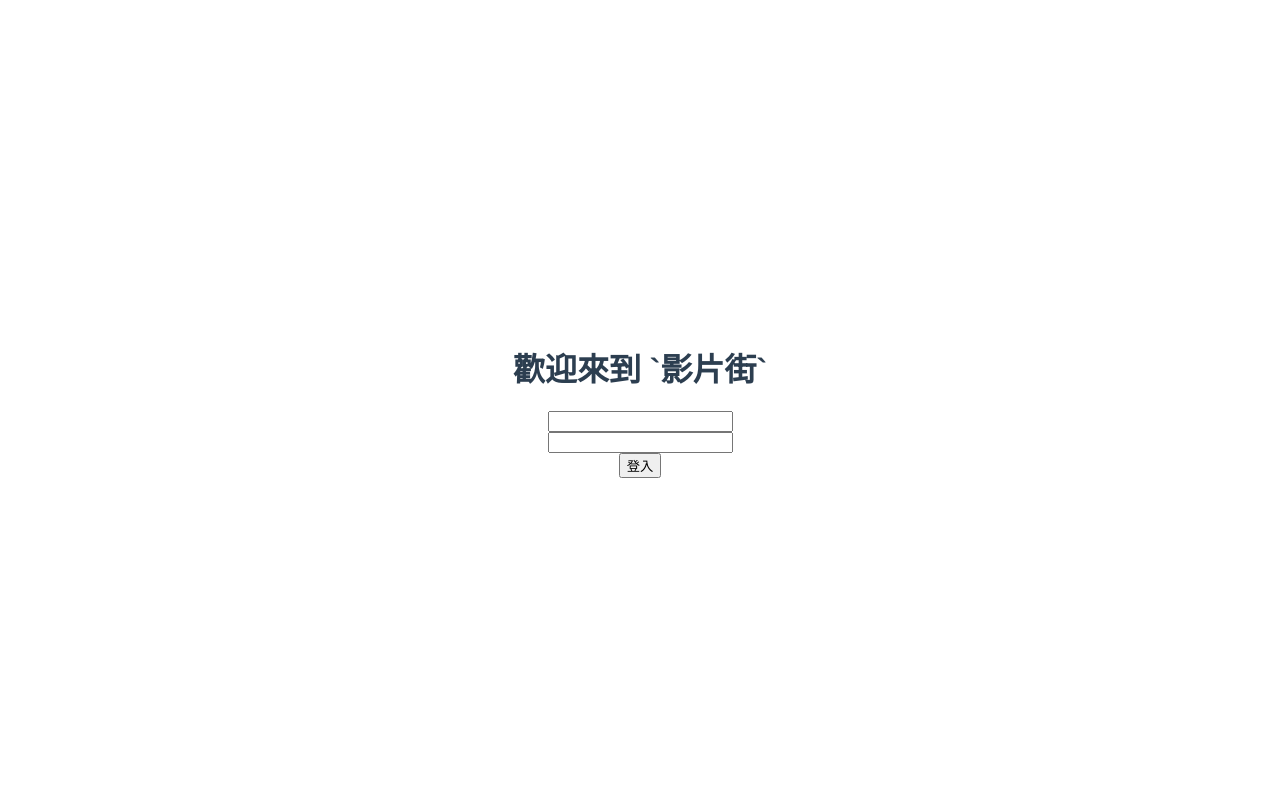
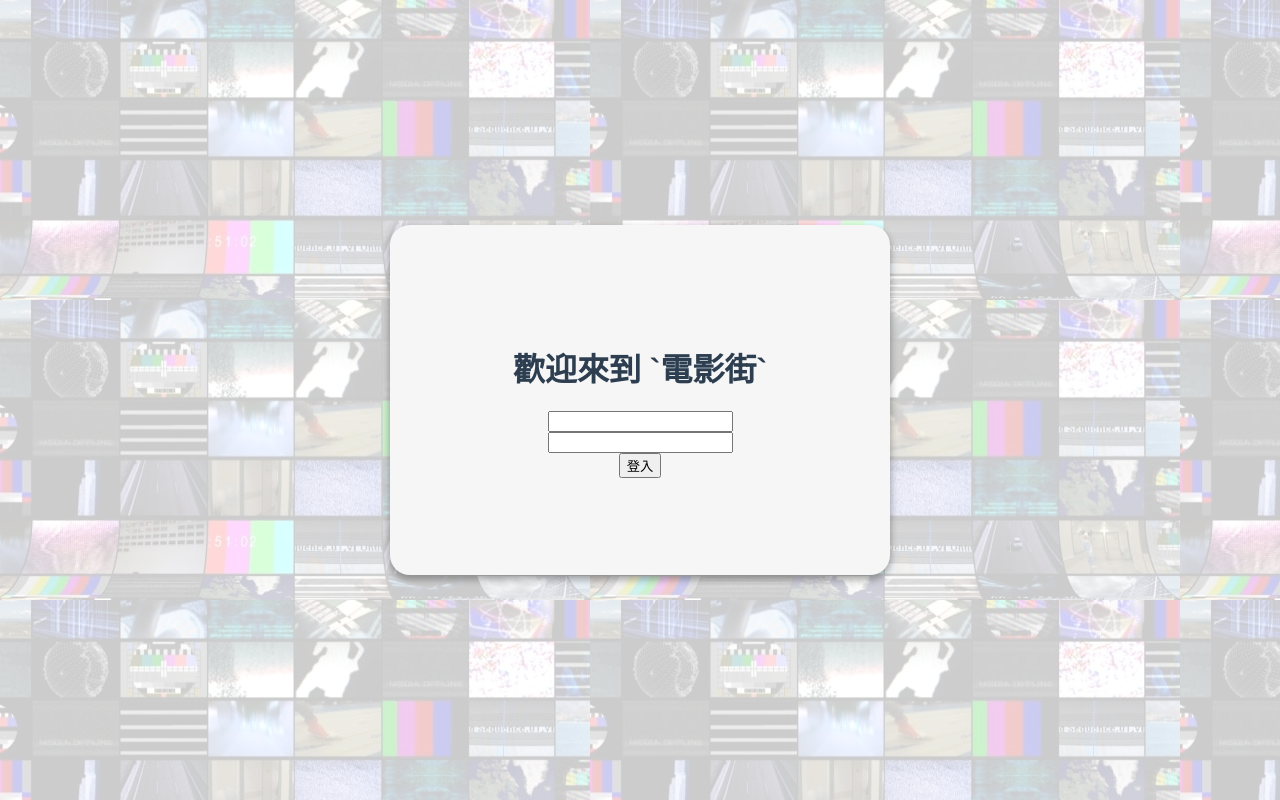
Before and after one commit to andrew781026/mimic-youtube, a Vue app in the folder front/: page / in a window 1280 px wide. Built offline with nearby package versions, Linux system fonts and the light colour scheme.

Commit message:
add video-wall

```diff
--- a/front/src/views/Home.vue
+++ b/front/src/views/Home.vue
@@ -1,9 +1,12 @@
 <template>
     <div class="home-root">
-        <h1>歡迎來到 `影片街`</h1>
-        <input type="text" id="username">
-        <input type="text" id="password">
-        <button id="login" @click="login">登入</button>
+        <div class="bg-img"/>
+        <div class="login-wrapper">
+            <h1>歡迎來到 `電影街`</h1>
+            <input type="text" id="username">
+            <input type="text" id="password">
+            <button id="login" @click="login">登入</button>
+        </div>
     </div>
 </template>
 
@@ -19,6 +22,24 @@
 </script>
 
 <style scoped>
+
+    .login-wrapper{
+
+        z-index: 3;
+
+        flex-direction: column;
+        display: flex;
+        justify-content: center;
+        align-items: center;
+        background-color: #f6f6f6;
+        height: 350px;
+        width: 500px;
+
+        /* offset-x | offset-y | blur-radius | spread-radius | color */
+        box-shadow: 0 4px 7px 1px rgba(0, 0, 0, 0.3);
+        border-radius: 20px;
+    }
+
     .home-root {
         flex-direction: column;
         display: flex;
@@ -27,4 +48,14 @@
         height: 100vh;
         width: 100vw;
     }
+
+    .bg-img{
+        position: fixed;
+        left: 0;
+        top:0;
+        height: 100vh;
+        width: 100vw;
+        background-image: url("../assets/video-wall.jpg");
+        opacity: 0.2;
+    }
 </style>
--- a/front/src/views/List.vue
+++ b/front/src/views/List.vue
@@ -55,7 +55,14 @@
                         title: '三隻小豬',
                         description: '三隻小豬買房且遇到大灰狼的故事',
                         img: require('@/assets/three-pigs.jpg'),
-                        isStar: true,// 收藏與否
+                        isStar: false,// 收藏與否
+                        length: 574, // 單位 (秒)
+                    },
+                    {
+                        title: '白雪公主之巫婆的告白',
+                        description: '你知道壞後母其實沒有要毒殺白雪公主，這個罪名是被人栽贓的嗎?',
+                        img: require('@/assets/witch.jpg'),
+                        isStar: false,// 收藏與否
                         length: 574, // 單位 (秒)
                     },
                 ]
@@ -79,8 +86,6 @@
         width: 250px;
         margin: 10px;
         border: 1px solid #333;
-
-
     }
 
     .image-wrapper {
@@ -90,8 +95,7 @@
         background-color: #423a3a;
 
         .image {
-
-            height: 100%;
+            object-fit: cover;
             width: 100%;
         }
 
@@ -131,11 +135,11 @@
         }
 
         .is-starred {
-            color: #ffffff;
+            color: #f30303;
         }
 
         .not-starred {
-            color: #f30303;
+            color: #ffffff;
         }
     }
 </style>
```
Also changed, not shown: front/src/assets/video-wall.jpg (added).
